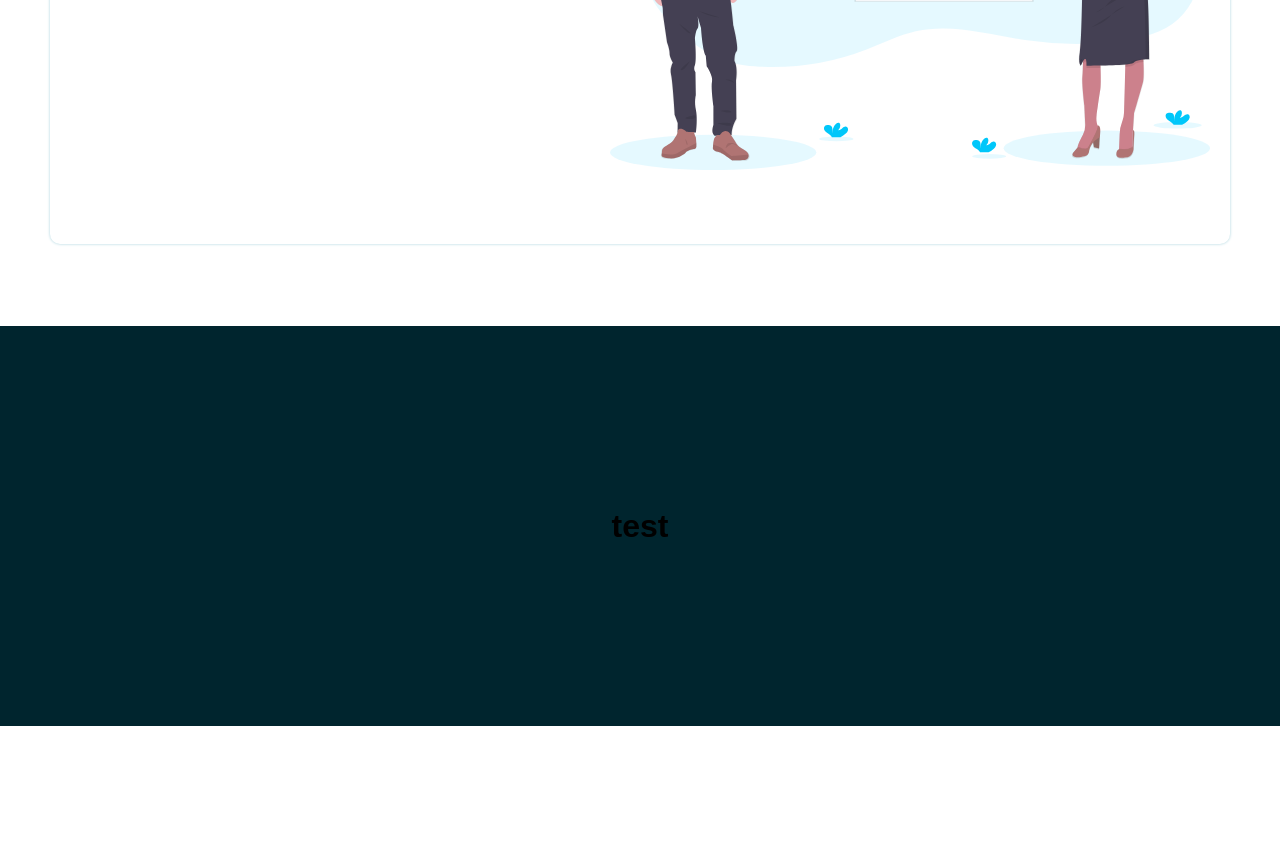
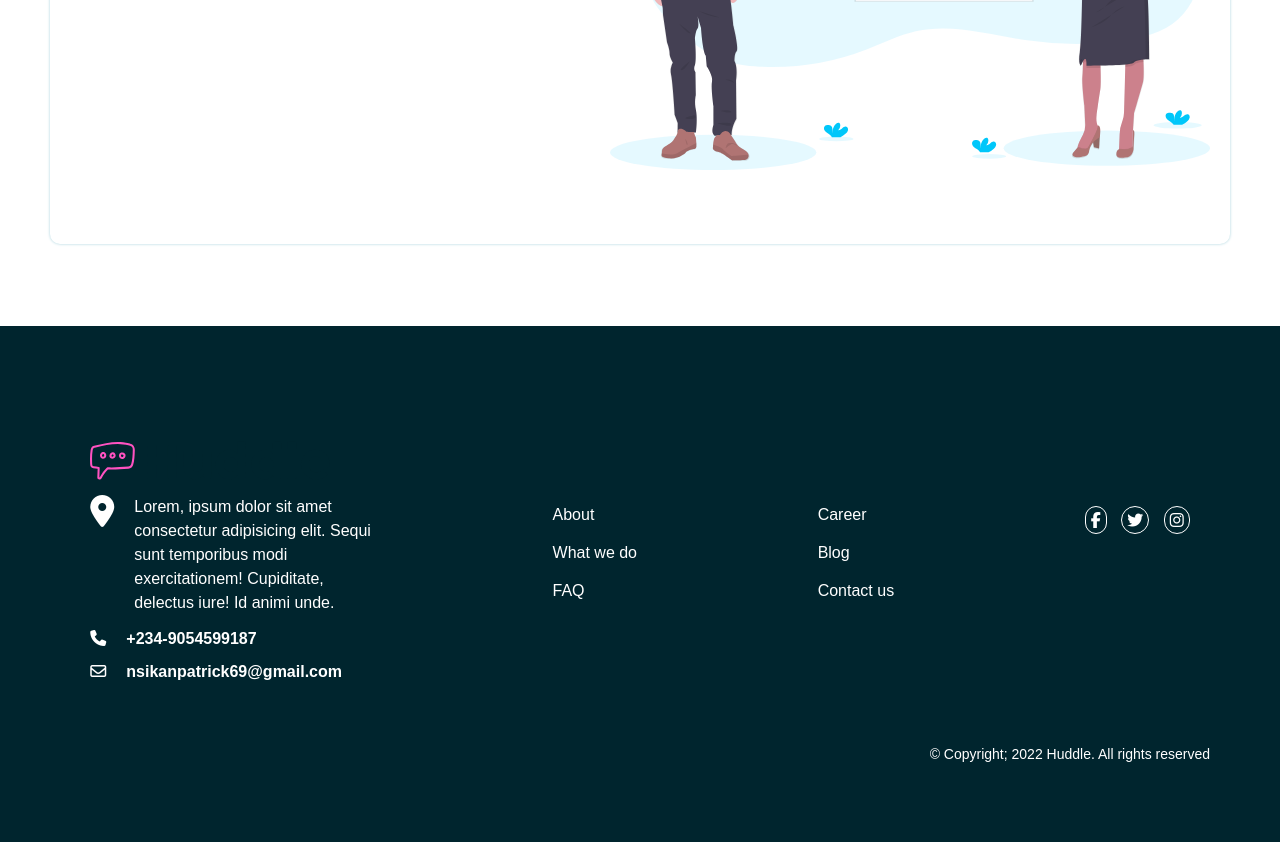
Before and after one commit to NsikanPatrick/huddle, a plain HTML site: page index.html in a window 1280 px wide. Shown: the part 2874-3716 px from the top of the page. Before the commit the page ends 3600 px from the top, so only its background shows below. Drawn offline with Linux system fonts and the light colour scheme; a web font is replaced by a local one.

Commit message:
Commit for Beta Pro version

```diff
--- a/index.html
+++ b/index.html
@@ -19,6 +19,8 @@
 
   <!-- CSS links ============================================= -->
   <link rel="stylesheet" href="static/css/style.css">
+  <!-- Link to fontawesome -->
+  <script src="https://use.fontawesome.com/b31b4493ac.js"></script>
 </head>
 
 <body>
@@ -113,8 +115,78 @@
 
   </main>
   <footer>
+    <div class="footer">
       <div class="footer-content">
-      <h1>test</h1>
+        <!-- Footer caption section -->
+        <div class="footer-caption footer-widget">
+          <div class="logo caption">
+            <image src="static/images/logo.svg">
+          </div>
+          <div class="footer-text caption">
+            <i class="fa fa-map-marker fa-2x"></i>
+            <p class="text-justify">Lorem, ipsum dolor sit amet consectetur adipisicing elit.
+              Sequi sunt temporibus modi exercitationem! Cupiditate, delectus iure! Id animi
+              unde.
+            </p>
+          </div>
+          <div class="footer-phone caption">
+            <i class="fa fa-phone"></i>
+            <h4>+234-9054599187</h4>
+          </div>
+          <div class="footer-email caption">
+            <i class="fa fa-envelope-o"></i>
+            <h4>nsikanpatrick69@gmail.com</h4>
+          </div>
+        </div>
+        <!-- End of footer caption section -->
+
+        <!-- Footer menu section -->
+        <div class="footer-menu footer-widget">
+          <ul class="menu-items">
+            <li><a href="#">About</a></li>
+            <li><a href="#">What we do</a></li>
+            <li><a href="#">FAQ</a></li>
+          </ul>
+        </div>
+        <!-- End of footer menu section -->
+
+        <!-- Footer pages section -->
+        <div class="footer-pages footer-widget">
+          <ul class="menu-items">
+            <li><a href="#">Career</a></li>
+            <li><a href="#">Blog</a></li>
+            <li><a href="#">Contact us</a></li>
+          </ul>
+        </div>
+        <!-- End of footer pages section -->
+
+        <!-- Footer social section -->
+        <div class="footer-social footer-widget">
+					<div class="row social-icons">
+
+						<a href="#" class="social-icon"><i class="fa fa-facebook-f"></i></a>
+
+
+						<a href="#"><i class="fa fa-twitter"></i></a>
+
+
+						<a href="#"><i class="fa fa-instagram"></i></a>
+
+					</div>
+        </div>
+        <!-- End of footer social section -->
+      </div>
+
+      <!-- Footer copyright section -->
+      <div class="footer-copyright">
+        <p class="col-lg-12 col-md-12 col-sm-12 footer-text m-0 text-white text-center">
+					&copy Copyright;
+					<script>document.write(new Date().getFullYear());</script> Huddle. All rights
+					reserved
+				</p>
+      </div>
+      <!-- End of footer copyright section -->
+
     </div>
   </footer>
 
--- a/static/css/style.css
+++ b/static/css/style.css
@@ -145,6 +145,72 @@ footer{
     background-color: hsl(192, 100%, 9%);
 }
 
+.footer-content{
+    display: flex;
+    flex-direction: row;
+    /* align-items: space-between; */
+    justify-content: space-around;
+    padding: 100px 0 50px 0;
+    color: #fff;
+}
+
+.footer-widget{
+    max-width: 22%;
+}
+
+.caption{
+    display: flex;
+    flex-direction: row;
+}
+
+.caption i{
+    margin-right: 20px;
+}
+
+.footer-widget .menu-items{
+    margin-top: 80px
+}
+
+.footer-widget .menu-items li{
+    list-style-type: none;
+    margin-bottom: 20px;
+}
+
+.footer-widget .menu-items a{
+    color: #fff;
+
+    text-decoration: none;
+}
+
+.footer-text p{
+    line-height: 1.5rem;
+}
+
+.footer-caption .caption{
+    margin: 15px 0;
+}
+
+.footer-social{
+    margin-top: 80px;
+}
+
+.footer-social a i{
+    color: #fff;
+    margin-left: 10px;
+    padding: 5px;
+    border: 1px solid #fff;
+    border-radius:25px;
+}
+
+.footer-copyright{
+    display: flex;
+    align-items: flex-end;
+    justify-content: flex-end;
+    color: #fff;
+    padding: 0 70px 80px 0;
+    font-size: 14px;
+}
+
 @media (max-width: 968px){
     .top-bar{
         padding: 20px 10px;
@@ -179,3 +245,19 @@ footer{
         margin-top: 70px;
     }
 }
+
+@media (max-width: 968px){
+    .footer-content{
+        display: flex;
+        flex-direction: column;
+        margin-left: 70px;
+    }
+
+    .social-icons{
+        display: flex;
+        flex-direction: row;
+        align-items: center;
+        justify-content: center;
+        padding-left: 150px;
+    }
+}
```
Also changed, not shown: ummay.txt (added). Lines whose indentation alone changed are shown as unchanged.
